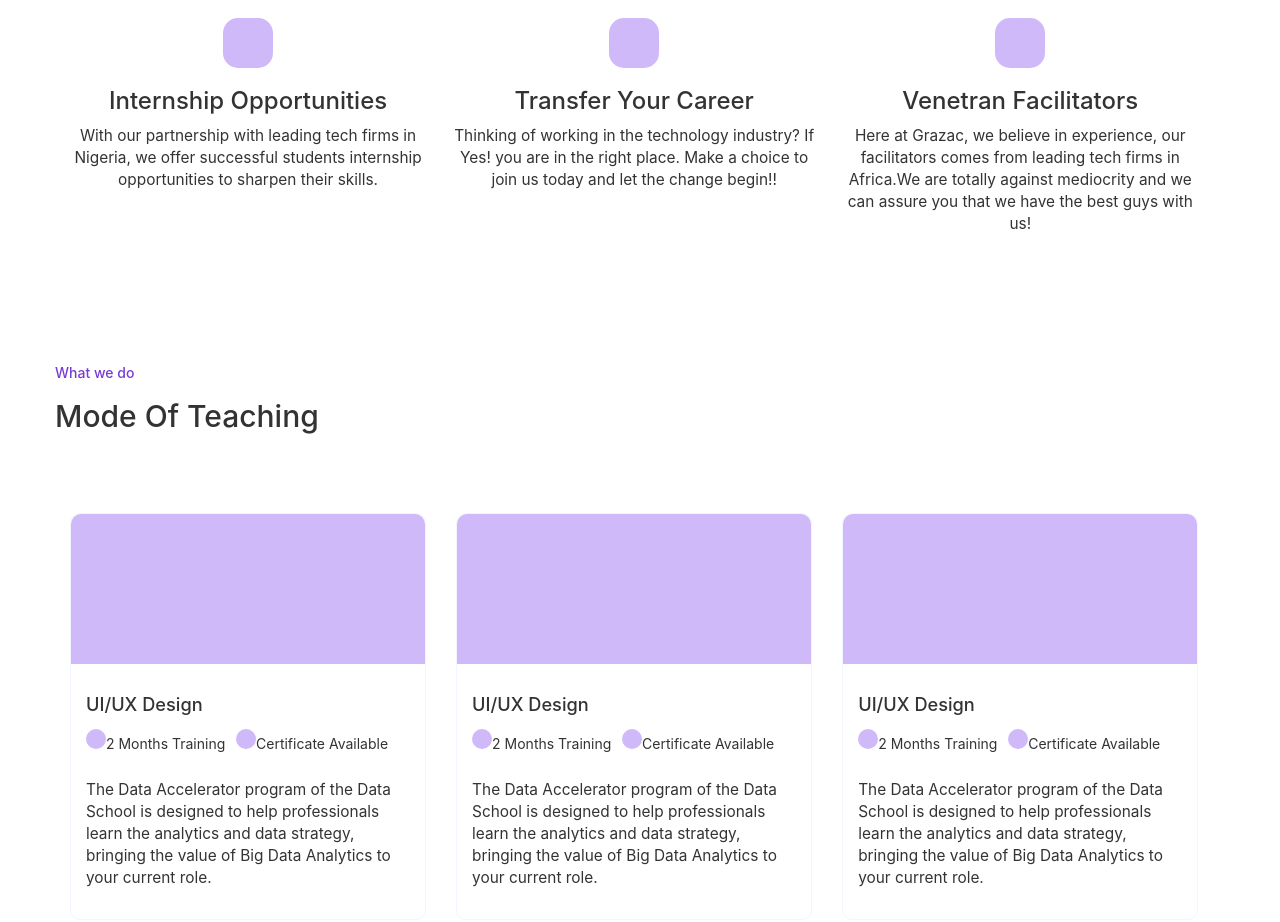
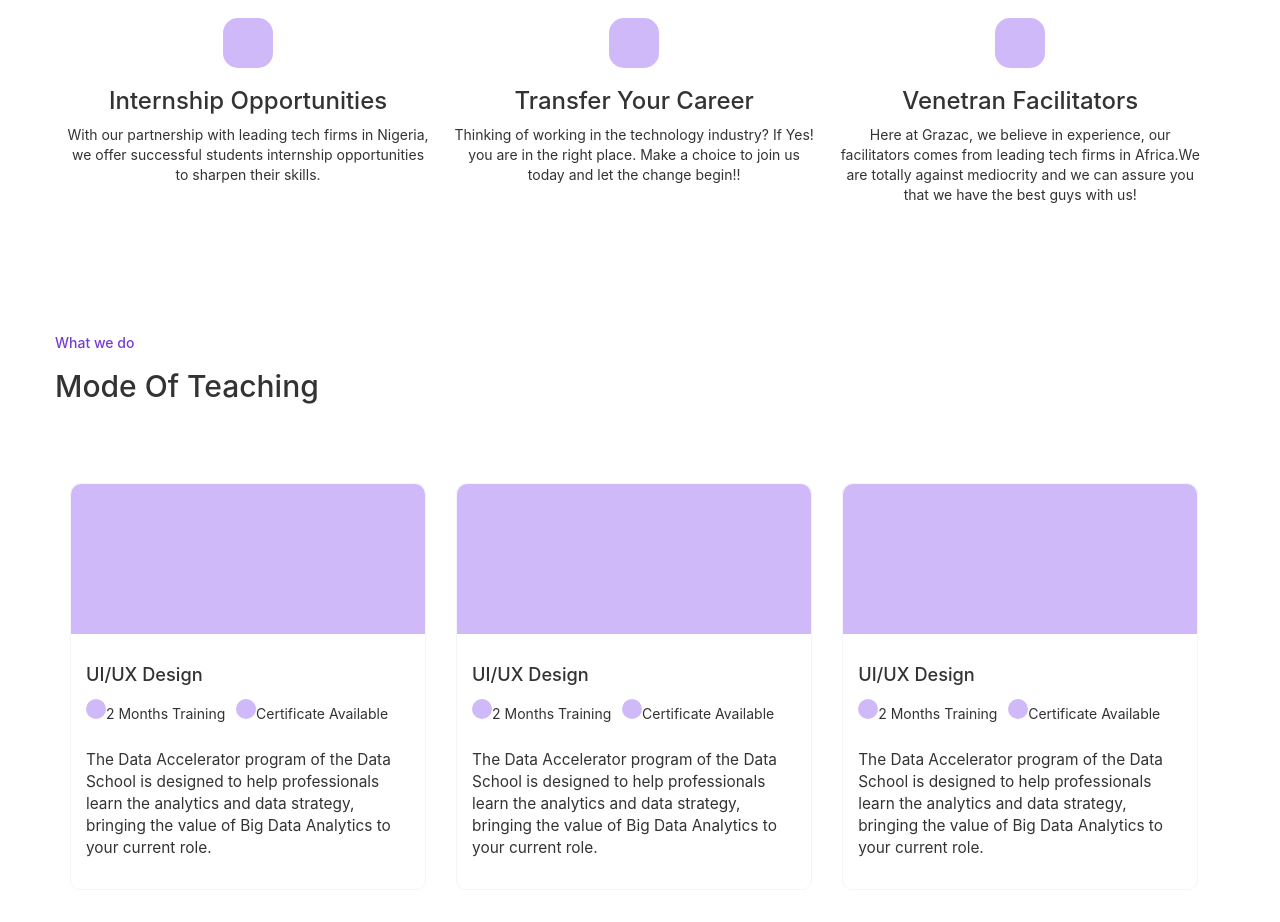
Before and after one commit to Grazac-Project/grazac-academy-web, a React (Create React App) app: page /gua in a window 1280 px wide. Shown: the part 1020-1942 px from the top of the page. Built offline with nearby package versions, Linux system fonts and the light colour scheme.

Commit message:
created gua files, pushed so that i can branch

```diff
--- a/src/pages/UndergraduateAccelerator.js
+++ b/src/pages/UndergraduateAccelerator.js
@@ -9,7 +9,7 @@ const UndergraduateAccelerator = () => {
     return(
         <div>
             <Navbar/>
-            <div className="course">
+            <div className="gua">
                 <div className="course_hero">
                     <div className="container">
                         <div className="row">
--- a/src/scss/main.scss
+++ b/src/scss/main.scss
@@ -18,5 +18,6 @@
 @import "../scss/page/about";
 @import "../scss/page/contact";
 @import "../scss/page/gga";
+@import "../scss/page/gua";
 
 //dashboard
--- /dev/null
+++ b/src/scss/page/_gua.scss
@@ -0,0 +1,3 @@
+.gua {
+
+}
```
Also changed, not shown: 2 other files (tests, documents, lock files or other folders).
